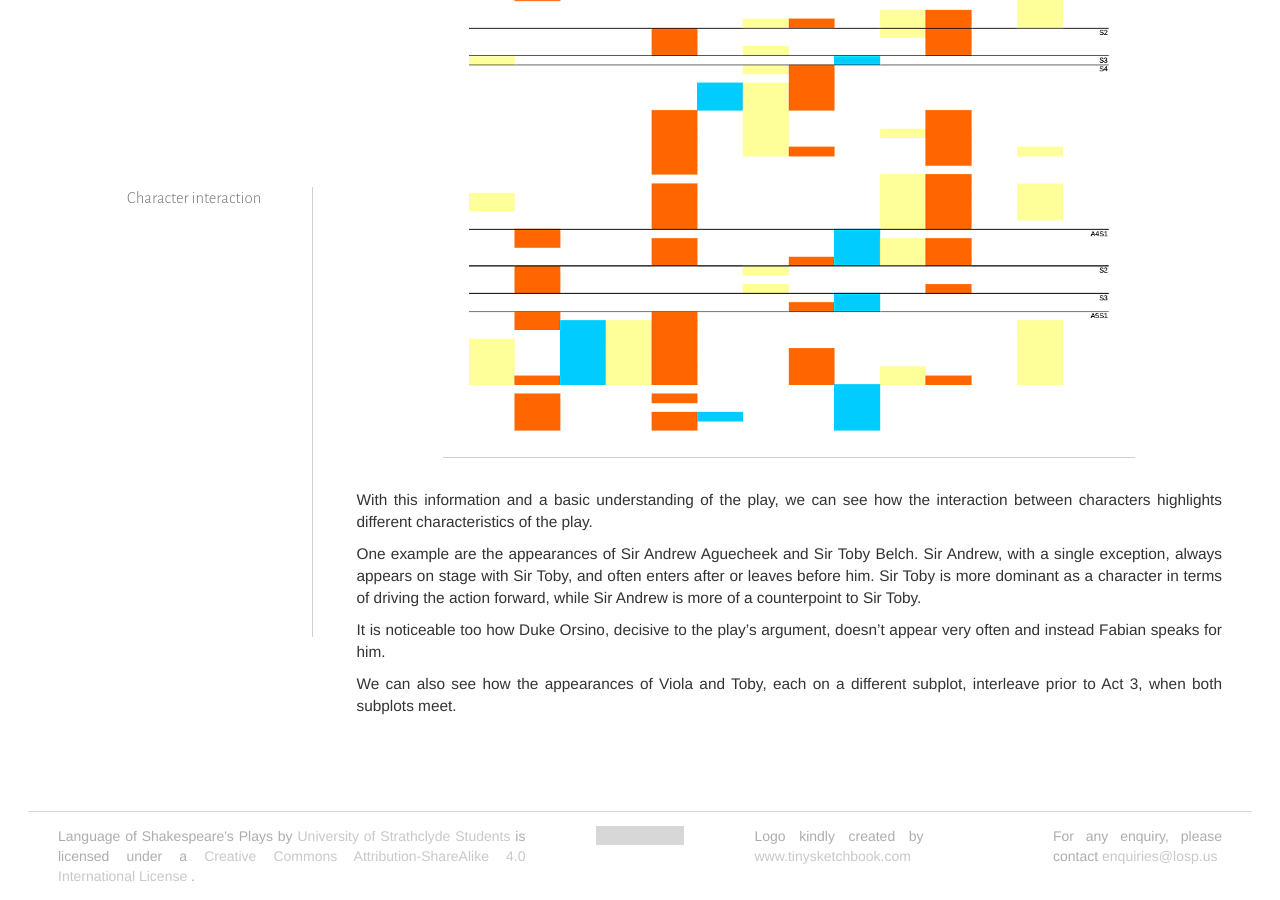
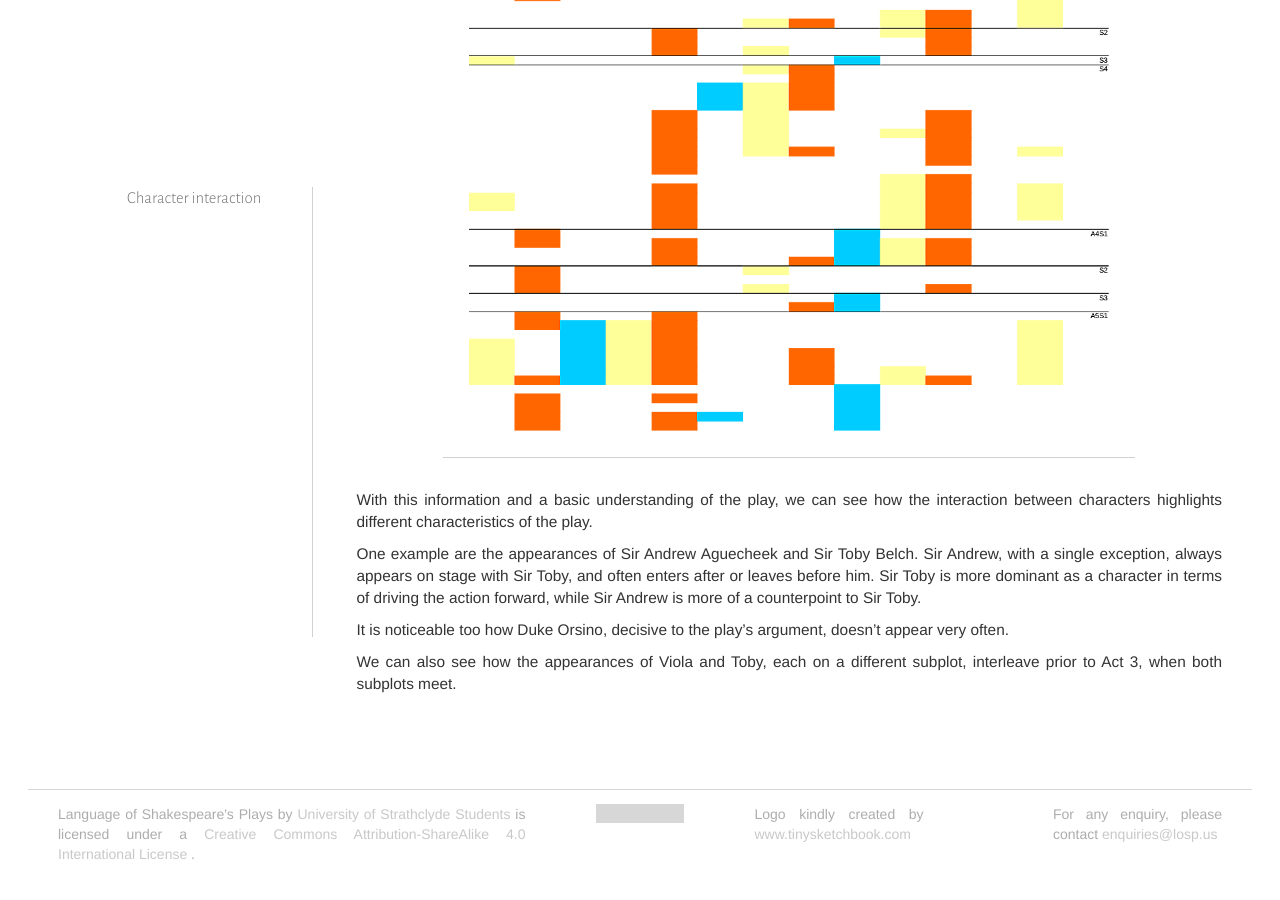
Before and after one commit to iahmed0/SU-LOSP.github.io, a Jekyll site: the page built from _analyses/twelfth_night/index.md, in a window 1280 px wide and 900 px high, scrolled down 1003 px. Built offline with Jekyll 4.4.1, drawn with Linux system fonts in a browser that asks for light colours; after the commit the page ends 1881 px from its top, so only the background shows below that; grey boxes are pictures that could not be loaded.

Commit message:
Remove incorrect affirmation

```diff
--- a/_analyses/twelfth_night/index.md
+++ b/_analyses/twelfth_night/index.md
@@ -31,7 +31,7 @@ character in terms of driving the action forward, while Sir Andrew is more of a
 counterpoint to Sir Toby.
 
 It is noticeable too how Duke Orsino, decisive to the play's argument, doesn't
-appear very often and instead Fabian speaks for him.
+appear very often.
 
 We can also see how the appearances of Viola and Toby, each on a different
 subplot, interleave prior to Act 3, when both subplots meet.
```
